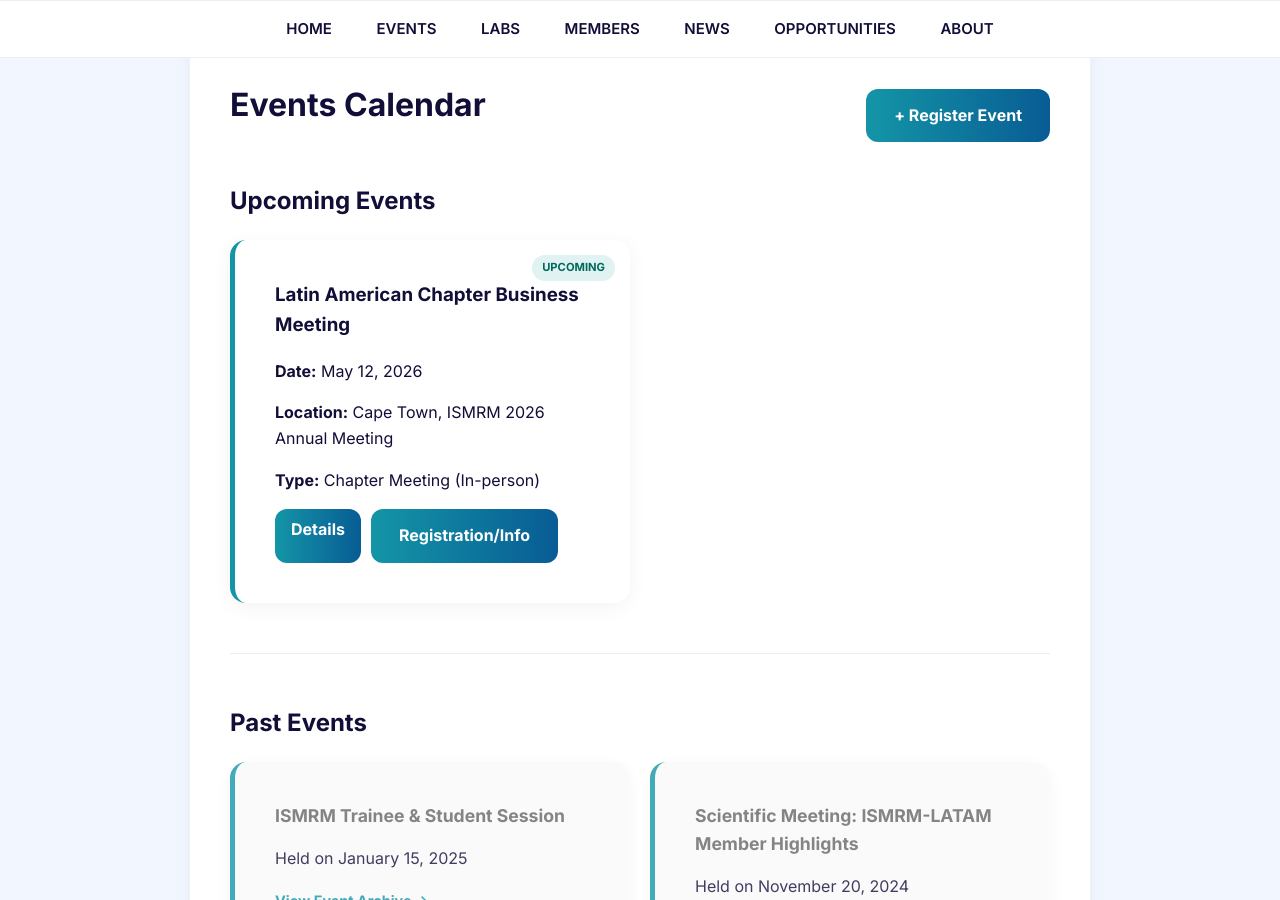
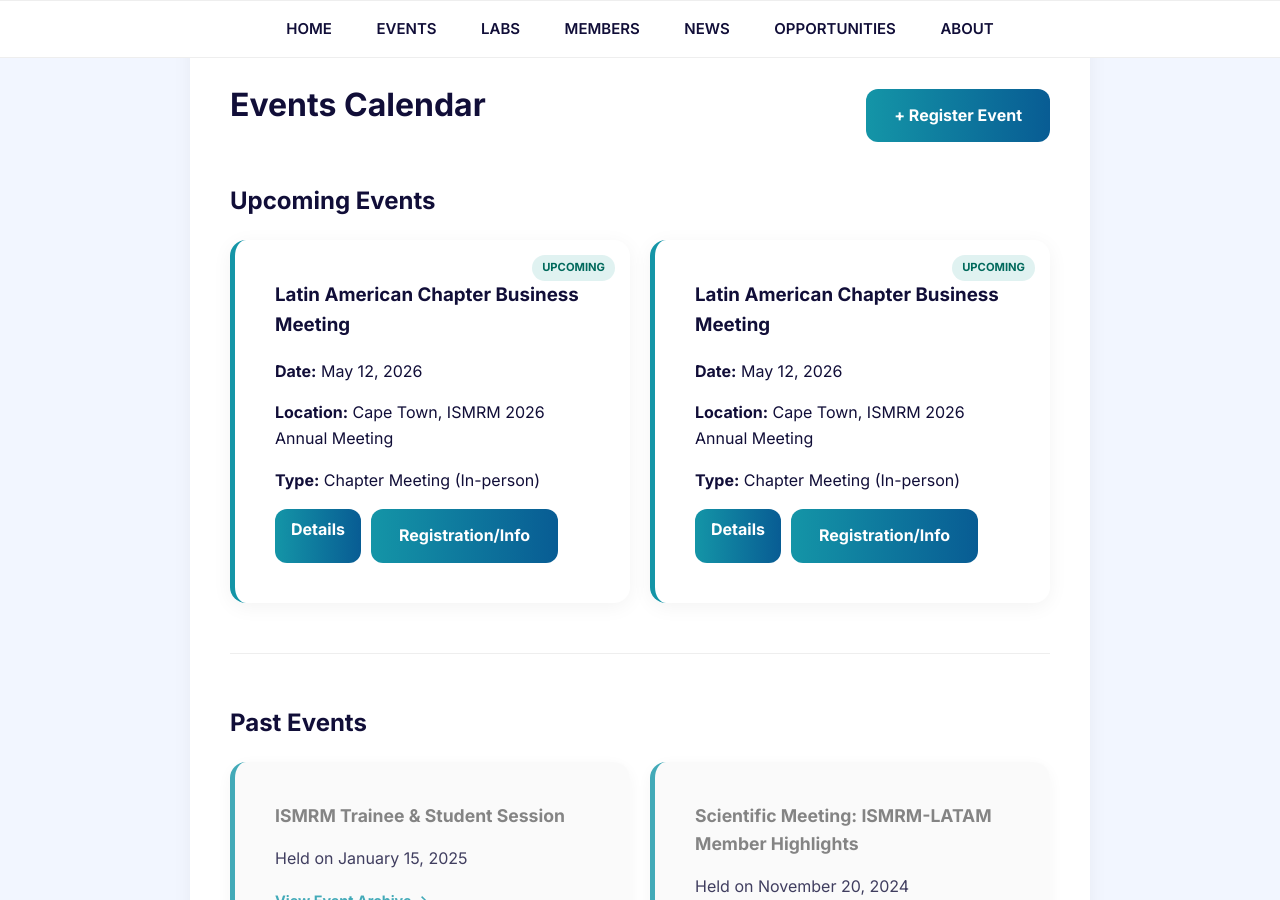
Before and after one commit to ISMRM-latam/ismrm-latam.github.io, a Jekyll site: the page built from events.html, in a window 1280 px wide and 900 px high, scrolled down 331 px. Built offline with Jekyll 4.4.1, drawn with Linux system fonts in a browser that asks for light colours.

Commit message:
Approved Event: Latin American Chapter Business Meeting

```diff
--- a/_data/events.json
+++ b/_data/events.json
@@ -48,5 +48,15 @@
     "location": "Cape Town, ISMRM 2026 Annual Meeting",
     "link": "*No response*",
     "url": "events/2026-05-12-latin-american-chapter-business-meeting/"
+  },
+  {
+    "title": "Latin American Chapter Business Meeting",
+    "organizer": "ISRMM Latin American Chapter",
+    "category": "Chapter Meeting",
+    "event_date": "2026-05-12",
+    "modality": "In-person",
+    "location": "Cape Town, ISMRM 2026 Annual Meeting",
+    "link": "*No response*",
+    "url": "events/2026-05-12-latin-american-chapter-business-meeting/"
   }
 ]
```
Also changed, not shown: _events/2026-05-12-latin-american-chapter-business-meeting.md (+1 -1 lines).
